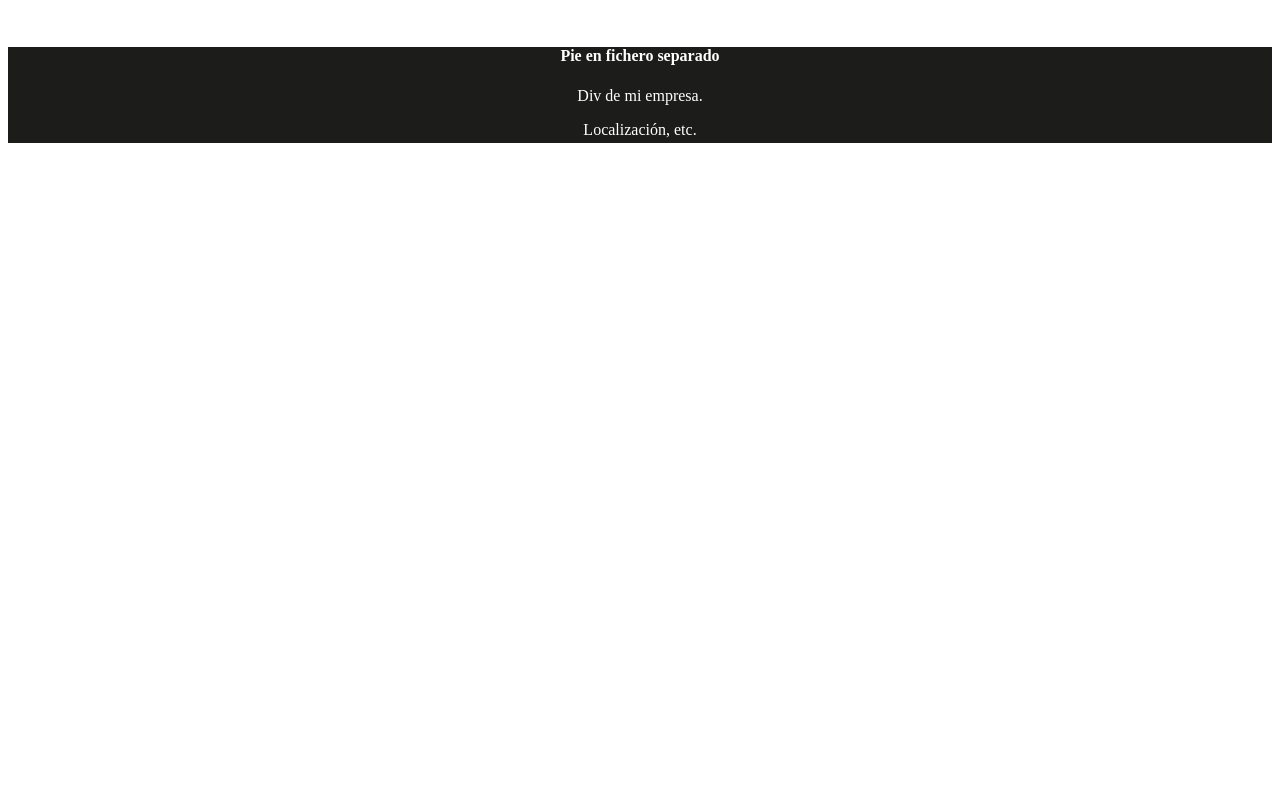
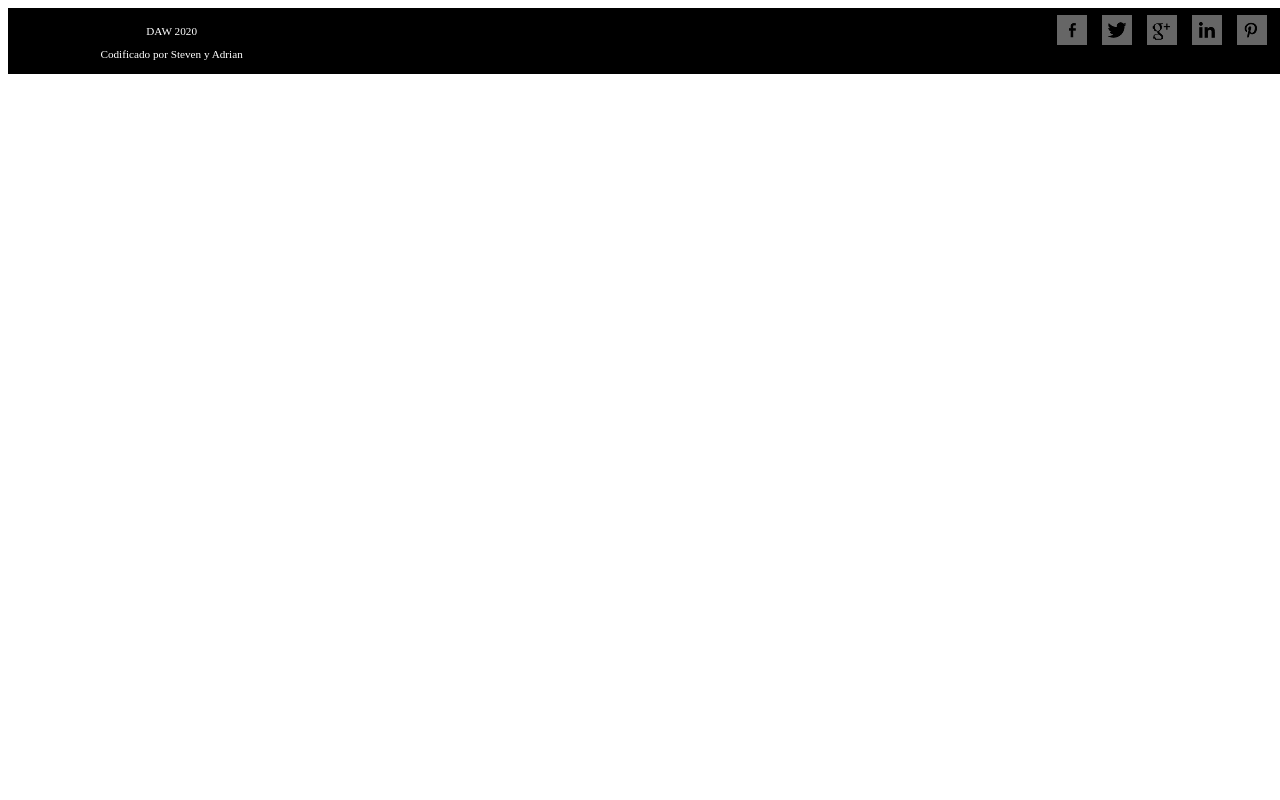
Before and after one commit to adriansanz94/TFG, a PHP site: page /resources/templates/pie.php in a window 1280 px wide. Run offline with PHP 8.4, Linux system fonts and the light colour scheme.

Commit message:
footer creado, con problema en la pag principal

```diff
--- a/public/css/footer.css
+++ b/public/css/footer.css
@@ -1,16 +1,123 @@
 /*CLASES*/
-.centrar{
-  text-align:center;
-}
-footer{
+
+/*footer{
   /*position:fixed;
   left:0px;
   bottom:-15px;
-  top:80px;*/
+  top:80px;////////
   color:white;
   background-color: #1c1c1b;
   width: 100%;
   height: 6em;
   text-align: center;
+}*/
+:root {
+  --primario: #007bff;
+  --secundario: #6c757d;
+  --fondo: #593b87;
+  --texto: white;
+  --txt-h3: #eab475;
+  --txt-h4: #3fcbfa;
+  --grad1: #593b87;
+  --grad2: #a48bc1;
+  --texto-footer: #696664;
+  --fondo-footer: #cfbf4a;
+  --relleno: 0.5em;
+  --separacion: 0.5em;
+  --gap: 6px;
+  --ancho-icon: 32px;
+  --alto-icon: 32px;
+  --txt-size: 1em;
+}
 
+html { box-sizing: border-box; }
+
+
+footer{
+  font-size:calc(var(--txt-size) * 0.7);
+  color: white;
+  background-color: black;
+  text-align: center;
+  padding: var(--relleno);
+  height: 55px;
+  width: 100%;
+  margin-bottom: 0px;
 }
+/*footer*/
+/*posicionar con float el footer*/
+footer > div:nth-of-type(1){
+  float: left;
+  width: 25%;
+  height: 250px;
+}
+
+footer > div:nth-of-type(2){
+  float: right;
+  width: 75%;
+  height: 250px;
+  text-align: right;
+}
+
+footer > div > a{
+  background: url('/imagenes/sociales.png');
+  display: inline-block;
+  width: 32px;
+  height: 32px;
+  opacity: 0.4;
+  transition:opacity 300ms, transform;
+  margin-right:10px;
+}
+
+footer > div > a:hover{
+  opacity: 1;
+  /*transform: rotate(-25deg);
+  transform-origin: 50;*/
+}
+
+footer > div > a:nth-of-type(1){
+  background-position: 0 -32px;
+}
+
+footer > div > a:nth-of-type(1):hover{
+  background-position: 0 0;
+}
+
+footer > div > a:nth-of-type(2){
+  background-position: -32px -32px;
+}
+
+footer > div > a:nth-of-type(2):hover{
+  background-position: -32px 0;
+}
+
+footer > div > a:nth-of-type(3){
+  background-position: -64px -32px;
+}
+
+footer > div > a:nth-of-type(3):hover{
+  background-position: -64px 0;
+}
+
+footer > div > a:nth-of-type(4){
+  background-position: -96px -32px;
+}
+
+footer > div > a:nth-of-type(4):hover{
+  background-position: -96px 0;
+}
+
+/*footer > div > a:nth-of-type(5){
+  background-position: -128px -32px;
+}
+
+footer > div > a:nth-of-type(5):hover{
+  background-position: -128px 0;
+}*/
+
+footer > div > a:nth-of-type(5){
+  background-position: -160px -32px;
+}
+
+footer > div > a:nth-of-type(5):hover{
+  background-position: -160px 0;
+}
--- a/public/css/login.css
+++ b/public/css/login.css
@@ -46,9 +46,12 @@ input[type=submit]{
 	cursor: pointer;
 	width: 40%;
 }
+a{
 
+}
 #registrate,#olvidadoContraseña{
   text-decoration: none;
+	margin:0 auto;
 }
 
 .error{
--- a/resources/templates/contenido/login.php
+++ b/resources/templates/contenido/login.php
@@ -45,9 +45,9 @@ if( count($_POST) > 0 ){
         <tr><td><input type="submit" name="enviar" value="Enviar" /> </td></tr>
         <tr>
           <td>  <label for="recuerdame">Recuerdame</label> <input type="checkbox" name="recuerdame" value="true" id="recuerdame">
-          </table></td>
+          </td>
         </tr>
-
+        </table>
       <?php if( isset($errores['USUARIO'])) { ?>
         <br><span class='error'><?=$errores['USUARIO']?></span><br>
       <?php } ?>
--- a/resources/templates/contenido/principal.php
+++ b/resources/templates/contenido/principal.php
@@ -16,7 +16,7 @@ print_r($datosReceta);
 
 <div class="rutinas">
   <?php foreach ($datosRutina as $fila) { ?>
-    <div class="rutina">
+    <div class="rutina2">
     <h2><a href="rutina.php?id=<?= $fila['ID']?>"><?= $fila['NOMBRE']?></a></h2>
     <P>Dificultad:<?= $fila['DIFICULTAD']?></P>
     <P>Descripcion <br><?= $fila['DESCRIPCION']?></P>
@@ -25,7 +25,7 @@ print_r($datosReceta);
 </div>
 <div class="recetas">
   <?php foreach ($datosReceta as $fila) { ?>
-    <div class="rutina">
+    <div class="recetas2">
     <h2><a href="receta.php?id=<?= $fila['ID']?>"><?= $fila['NOMBRE']?></a></h2>
     <P><?= $fila['DESCRIPCION']?></P>
     <P><?= $fila['TIEMPO']?></P>
--- /dev/null
+++ b/resources/templates/contenido/subirReceta.php
@@ -0,0 +1,3 @@
+<form action="index.html" method="post">
+
+</form>
--- a/resources/templates/pie.php
+++ b/resources/templates/pie.php
@@ -1,9 +1,16 @@
-<br>
 <link rel="stylesheet" href="/css/footer.css">
 <footer>
-  <div class="centrar">
-    <h4>Pie en fichero separado</h4>
-    <p> Div de mi empresa.</p>
-    <p> Localización, etc.</p>
-  </div>
+      <div>
+        <p>DAW 2020</p>
+        <p>Codificado por Steven y Adrian</p>
+      </div>
+      <!-- Sociales -->
+      <div>
+        <a href="https://es-es.facebook.com/" ></a>
+        <a href="https://twitter.com/?lang=es" ></a>
+        <a href="https://mail.google.com" ></a>
+        <a href="https://www.instagram.com/?hl=es" ></a>
+        <!-- <a href="#" ></a> -->
+        <a href="https://www.pinterest.es/" ></a>
+      </div>
 </footer>
```
Also changed, not shown: public/css/header.css (deleted, +0 -68 lines), public/css/principal.css (+8 -8 lines), resources/templates/template.php (+10 -3 lines), public/imagenes/sociales.png (added), resources/templates/navegacion.php (line endings or trailing spaces).
